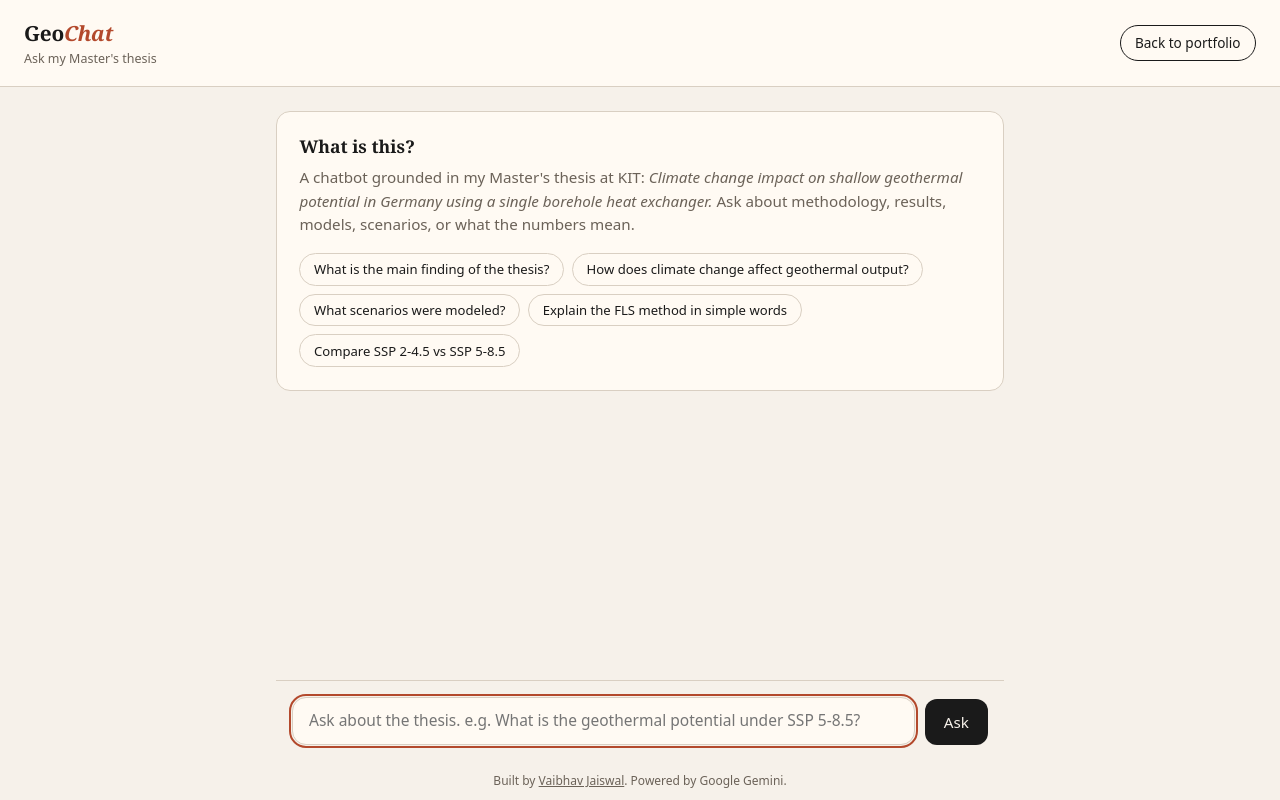
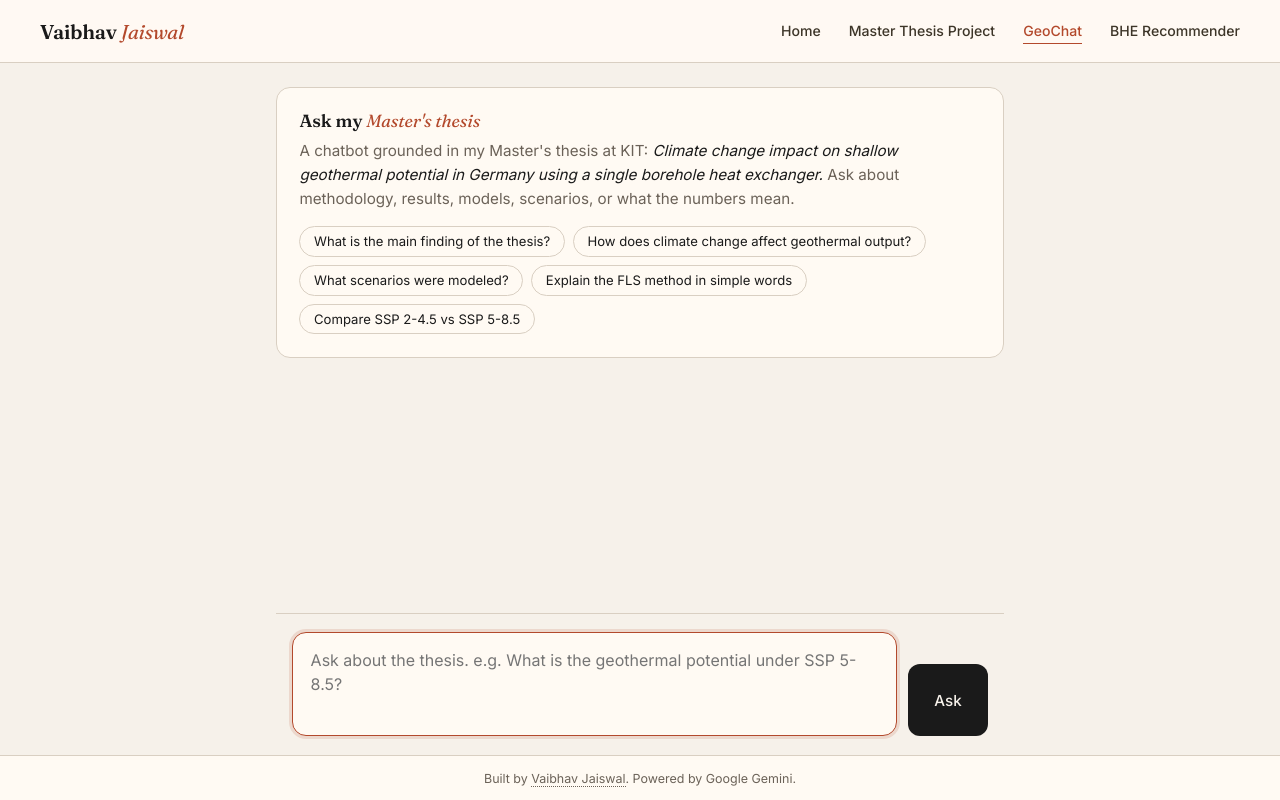
Before and after one commit to VaibhavJ97/geochat, a website: page index.html in a window 1280 px wide. Drawn offline with Linux system fonts and the light colour scheme.

Commit message:
Refactor index.html for improved layout and styles

```diff
--- a/index.html
+++ b/index.html
@@ -6,13 +6,19 @@
 <title>GeoChat - Ask my Master's Thesis</title>
 <meta name="description" content="Chat with an AI about Vaibhav Jaiswal's Master's thesis on climate change impact on shallow geothermal potential in Germany." />
 
+<link rel="preconnect" href="https://fonts.googleapis.com">
+<link rel="preconnect" href="https://fonts.gstatic.com" crossorigin>
+<link href="https://fonts.googleapis.com/css2?family=Fraunces:ital,opsz,wght@0,9..144,300;0,9..144,400;0,9..144,600;1,9..144,400&family=Inter:wght@300;400;500;600&display=swap" rel="stylesheet">
+
 <style>
   :root {
     --bg: #f6f1ea;
     --panel: #fffaf3;
     --ink: #1a1a1a;
+    --ink-soft: #3d3528;
     --muted: #6b6258;
     --accent: #b3492c;
+    --accent-deep: #7a2e10;
     --accent-soft: #e8d4cb;
     --border: #d9cfc2;
     --user-bg: #1a1a1a;
@@ -26,7 +32,7 @@
     margin: 0;
     padding: 0;
     height: 100%;
-    font-family: ui-serif, Georgia, Cambria, "Times New Roman", Times, serif;
+    font-family: 'Inter', ui-sans-serif, system-ui, sans-serif;
     background: var(--bg);
     color: var(--ink);
     -webkit-font-smoothing: antialiased;
@@ -38,55 +44,64 @@
     min-height: 100dvh;
   }
 
-  header {
-    padding: 1.2rem 1.5rem;
+  /* ============ PORTFOLIO NAV (sticky) ============ */
+  .topbar {
+    position: sticky;
+    top: 0;
+    z-index: 100;
+    display: flex;
+    align-items: center;
+    justify-content: space-between;
+    padding: 18px 40px;
+    background: rgba(255, 250, 243, 0.92);
+    backdrop-filter: blur(10px);
+    -webkit-backdrop-filter: blur(10px);
     border-bottom: 1px solid var(--border);
-    background: var(--panel);
-    display: flex;
-    justify-content: space-between;
-    align-items: center;
-    gap: 1rem;
+    gap: 24px;
   }
-
-  header .brand {
-    display: flex;
-    flex-direction: column;
-  }
-
-  header h1 {
-    font-size: 1.3rem;
-    margin: 0;
+  .topbar .brand {
+    font-family: 'Fraunces', serif;
+    font-size: 1.25rem;
     font-weight: 600;
+    text-decoration: none;
+    color: var(--ink);
     letter-spacing: -0.01em;
-  }
-
-  header h1 em {
-    color: var(--accent);
-    font-style: italic;
-  }
-
-  header .tag {
-    font-size: 0.78rem;
-    color: var(--muted);
-    margin-top: 0.15rem;
-    font-family: ui-sans-serif, system-ui, sans-serif;
-  }
-
-  header .back-link {
-    font-family: ui-sans-serif, system-ui, sans-serif;
-    font-size: 0.85rem;
-    color: var(--ink);
-    text-decoration: none;
-    padding: 0.45rem 0.9rem;
-    border: 1px solid var(--ink);
-    border-radius: 999px;
-    transition: background 0.15s, color 0.15s;
     white-space: nowrap;
   }
-
-  header .back-link:hover {
-    background: var(--ink);
-    color: var(--bg);
+  .topbar .brand span {
+    font-style: italic;
+    font-weight: 300;
+    color: var(--accent);
+  }
+  .portfolio-nav {
+    display: flex;
+    gap: 28px;
+    align-items: center;
+    flex-wrap: wrap;
+  }
+  .portfolio-nav a {
+    font-family: 'Inter', sans-serif;
+    font-size: 0.88rem;
+    font-weight: 500;
+    color: var(--ink-soft);
+    text-decoration: none;
+    padding: 4px 0;
+    border-bottom: 1px solid transparent;
+    transition: color 0.15s, border-color 0.15s;
+  }
+  .portfolio-nav a:hover { color: var(--accent); }
+  .portfolio-nav a.active {
+    color: var(--accent);
+    border-bottom-color: var(--accent);
+  }
+  @media (max-width: 820px) {
+    .topbar {
+      padding: 14px 20px;
+      flex-direction: column;
+      align-items: flex-start;
+      gap: 10px;
+    }
+    .portfolio-nav { gap: 18px; font-size: 0.82rem; }
   }
 
   main {
@@ -117,6 +132,13 @@
     margin: 0 0 0.5rem 0;
     font-size: 1.1rem;
     font-weight: 600;
+    font-family: 'Fraunces', serif;
+  }
+
+  .intro h2 em {
+    color: var(--accent);
+    font-style: italic;
+    font-weight: 400;
   }
 
   .intro p {
@@ -124,7 +146,11 @@
     color: var(--muted);
     font-size: 0.95rem;
     line-height: 1.55;
-    font-family: ui-sans-serif, system-ui, sans-serif;
+  }
+
+  .intro p em {
+    color: var(--ink);
+    font-style: italic;
   }
 
   .suggestions {
@@ -134,7 +160,7 @@
   }
 
   .suggestion {
-    font-family: ui-sans-serif, system-ui, sans-serif;
+    font-family: 'Inter', sans-serif;
     font-size: 0.82rem;
     background: transparent;
     color: var(--ink);
@@ -165,7 +191,6 @@
     font-size: 0.97rem;
     white-space: pre-wrap;
     word-wrap: break-word;
-    font-family: ui-sans-serif, system-ui, sans-serif;
   }
 
   .msg.user .bubble {
@@ -208,14 +233,15 @@
     30% { opacity: 1; }
   }
 
+  /* ============ COMPOSER (text input area) ============ */
   form#composer {
     border-top: 1px solid var(--border);
     background: var(--bg);
-    padding: 1rem;
+    padding: 1.1rem 1rem 1.2rem;
     position: sticky;
     bottom: 0;
     display: flex;
-    gap: 0.6rem;
+    gap: 0.7rem;
     align-items: flex-end;
   }
 
@@ -224,19 +250,21 @@
     resize: none;
     border: 1px solid var(--border);
     border-radius: 14px;
-    padding: 0.75rem 1rem;
-    font-family: ui-sans-serif, system-ui, sans-serif;
-    font-size: 0.97rem;
+    padding: 0.95rem 1.1rem;
+    font-family: 'Inter', sans-serif;
+    font-size: 1rem;
     background: var(--panel);
     color: var(--ink);
-    line-height: 1.4;
-    max-height: 140px;
-    min-height: 46px;
+    line-height: 1.5;
+    min-height: 72px;
+    max-height: 200px;
+    transition: border-color 0.15s, box-shadow 0.15s;
   }
 
   form#composer textarea:focus {
-    outline: 2px solid var(--accent);
-    outline-offset: 1px;
+    outline: none;
+    border-color: var(--accent);
+    box-shadow: 0 0 0 3px rgba(179, 73, 44, 0.15);
   }
 
   form#composer button {
@@ -244,13 +272,14 @@
     color: var(--bg);
     border: none;
     border-radius: 12px;
-    padding: 0.65rem 1.2rem;
-    font-family: ui-sans-serif, system-ui, sans-serif;
+    padding: 0 1.4rem;
+    font-family: 'Inter', sans-serif;
     font-size: 0.95rem;
     font-weight: 500;
     cursor: pointer;
     transition: background 0.15s, transform 0.05s;
-    height: 46px;
+    height: 72px;
+    min-width: 80px;
   }
 
   form#composer button:hover { background: var(--accent); }
@@ -259,37 +288,71 @@
 
   footer {
     text-align: center;
-    padding: 0.7rem;
-    font-size: 0.75rem;
+    padding: 0.9rem;
+    font-size: 0.78rem;
     color: var(--muted);
-    font-family: ui-sans-serif, system-ui, sans-serif;
+    border-top: 1px solid var(--border);
+    background: var(--panel);
   }
 
-  footer a { color: var(--muted); }
+  footer a { color: var(--muted); text-decoration: none; border-bottom: 1px dotted var(--muted); }
+  footer a:hover { color: var(--accent); border-bottom-color: var(--accent); }
+
+  /* ============ EMBED MODE (when ?embed=1 in URL) ============ */
+  body.embed .topbar { display: none; }
+  body.embed footer { display: none; }
+  body.embed main {
+    padding: 1rem 0.9rem 0;
+    max-width: 100%;
+  }
+  body.embed .intro {
+    padding: 1rem;
+    margin-bottom: 0.9rem;
+  }
+  body.embed .intro h2 { font-size: 1rem; margin-bottom: 0.35rem; }
+  body.embed .intro p { font-size: 0.88rem; margin-bottom: 0.75rem; }
+  body.embed .suggestion { font-size: 0.78rem; padding: 0.35rem 0.7rem; }
+  body.embed form#composer {
+    padding: 0.8rem 0.9rem 1rem;
+  }
+  body.embed form#composer textarea {
+    min-height: 60px;
+    padding: 0.75rem 0.95rem;
+    font-size: 0.95rem;
+  }
+  body.embed form#composer button {
+    height: 60px;
+    min-width: 64px;
+    padding: 0 1rem;
+  }
+  body.embed .bubble { font-size: 0.92rem; }
 
   @media (max-width: 600px) {
-    header { padding: 1rem; }
-    header h1 { font-size: 1.1rem; }
     main { padding: 1rem 0.8rem 0; }
     .intro { padding: 1rem; }
     .bubble { font-size: 0.92rem; }
+    form#composer textarea { min-height: 60px; padding: 0.75rem 0.95rem; }
+    form#composer button { height: 60px; }
   }
 </style>
 </head>
 <body>
 
-<header>
-  <div class="brand">
-    <h1>Geo<em>Chat</em></h1>
-    <div class="tag">Ask my Master's thesis</div>
-  </div>
-  <a href="https://vaibhavj97.vercel.app" class="back-link">Back to portfolio</a>
+<!-- ============ STICKY PORTFOLIO NAV ============ -->
+<header class="topbar">
+  <a href="https://vaibhavj97.vercel.app" class="brand">Vaibhav <span>Jaiswal</span></a>
+  <nav class="portfolio-nav">
+    <a href="https://vaibhavj97.vercel.app">Home</a>
+    <a href="https://vaibhavj97.vercel.app/thesis/">Master Thesis Project</a>
+    <a href="https://vaibhavj97-geochat.vercel.app" class="active">GeoChat</a>
+    <a href="https://vaibhavj97-bhe.vercel.app">BHE Recommender</a>
+  </nav>
 </header>
 
 <main>
   <div id="messages">
     <div class="intro">
-      <h2>What is this?</h2>
+      <h2>Ask my <em>Master's thesis</em></h2>
       <p>
         A chatbot grounded in my Master's thesis at KIT: <em>Climate change impact on shallow geothermal potential in Germany using a single borehole heat exchanger.</em>
         Ask about methodology, results, models, scenarios, or what the numbers mean.
@@ -305,17 +368,24 @@
   </div>
 
   <form id="composer" autocomplete="off">
-    <textarea id="input" placeholder="Ask about the thesis. e.g. What is the geothermal potential under SSP 5-8.5?" rows="1" maxlength="2000"></textarea>
+    <textarea id="input" placeholder="Ask about the thesis. e.g. What is the geothermal potential under SSP 5-8.5?" rows="3" maxlength="2000"></textarea>
     <button type="submit" id="send">Ask</button>
   </form>
+</main>
 
-  <footer>
-    Built by <a href="https://vaibhavj97.vercel.app">Vaibhav Jaiswal</a>. Powered by Google Gemini.
-  </footer>
-</main>
+<footer>
+  Built by <a href="https://vaibhavj97.vercel.app">Vaibhav Jaiswal</a>. Powered by Google Gemini.
+</footer>
 
 <script>
 (function () {
+  // ============ EMBED MODE DETECTION ============
+  // When ?embed=1 is in the URL, hide the nav and footer for clean iframe display
+  const urlParams = new URLSearchParams(window.location.search);
+  if (urlParams.get('embed') === '1') {
+    document.body.classList.add('embed');
+  }
+
   const messagesEl = document.getElementById('messages');
   const form = document.getElementById('composer');
   const input = document.getElementById('input');
@@ -334,7 +404,7 @@
   // Autosize textarea
   function autosize() {
     input.style.height = 'auto';
-    input.style.height = Math.min(input.scrollHeight, 140) + 'px';
+    input.style.height = Math.min(input.scrollHeight, 200) + 'px';
   }
   input.addEventListener('input', autosize);
 
```
